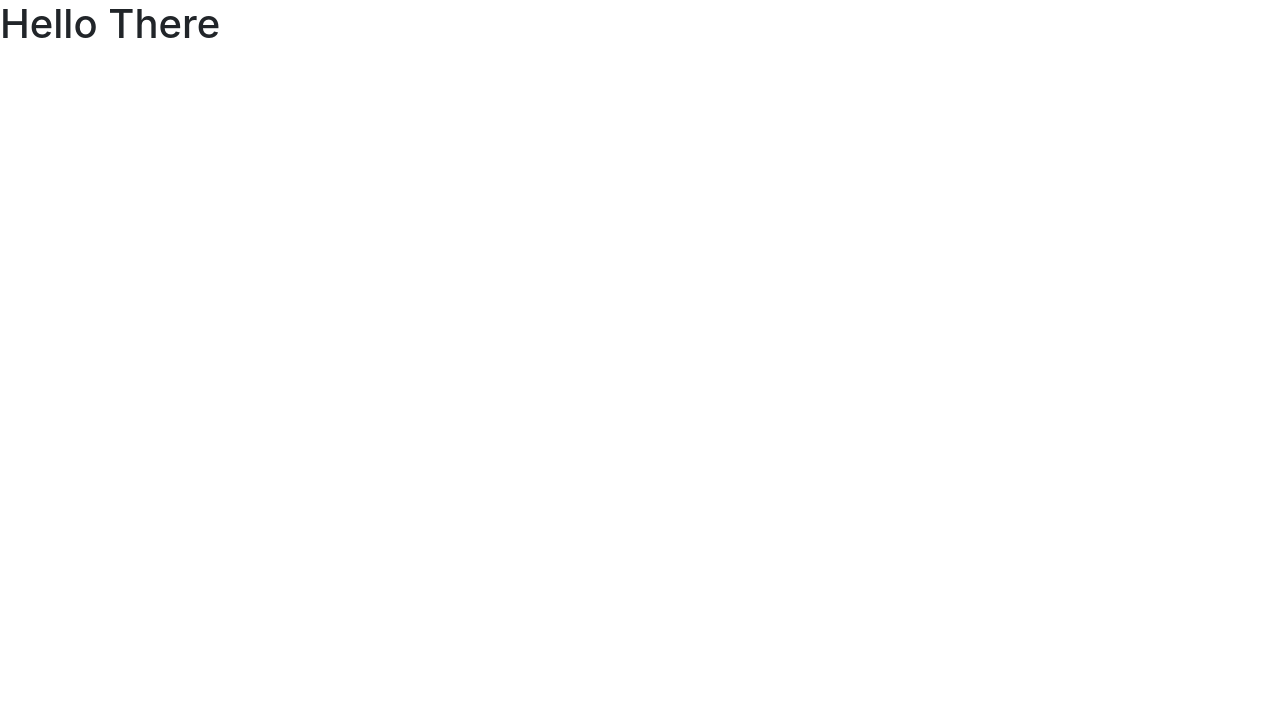
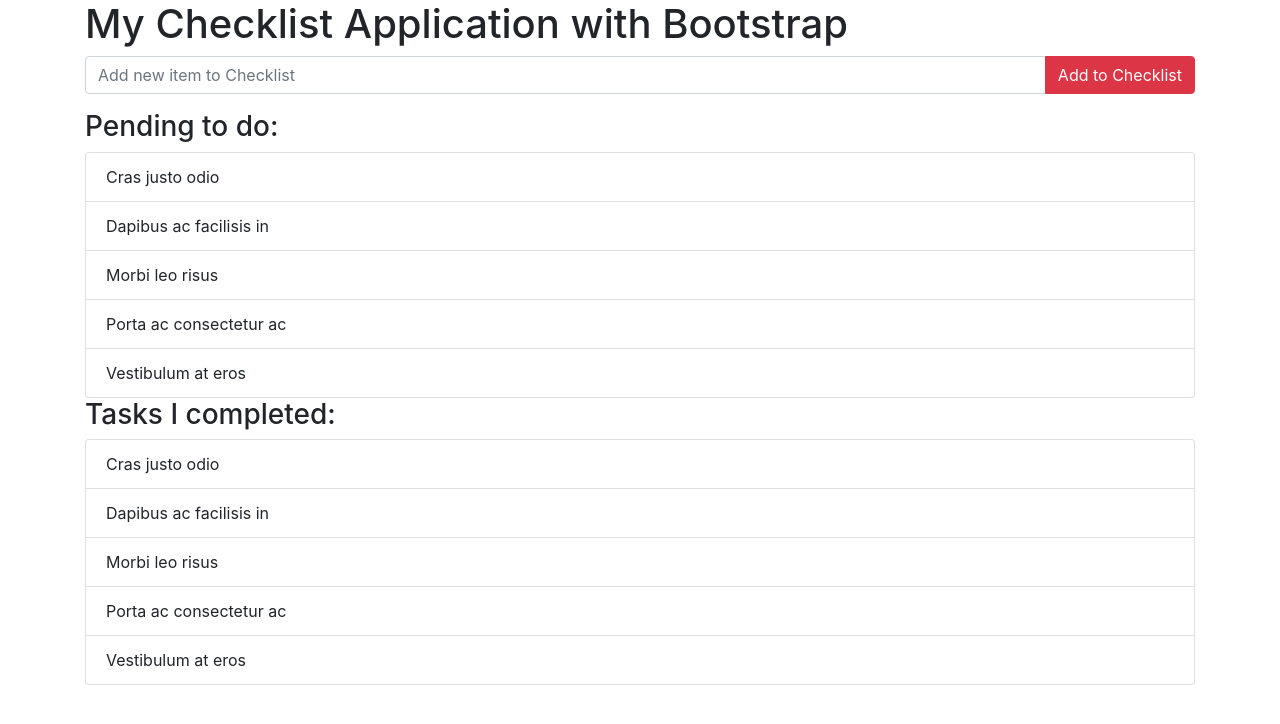
Before and after one commit to oloredo2/OLoredo2-Checklist-App-Bootstrap, a plain HTML site: page index.html in a window 1280 px wide. Drawn offline with nearby package versions, Linux system fonts and the light colour scheme.

Commit message:
Completed HTML portion

```diff
--- a/index.html
+++ b/index.html
@@ -5,11 +5,48 @@
     <meta name="viewport" content="width=device-width, initial-scale=1.0">
     <meta http-equiv="X-UA-Compatible" content="ie=edge">
     <title>My Checklist Application (Bootstrap Edition)</title>
-    <link rel="stylesheet" href="https://stackpath.bootstrapcdn.com/bootstrap/4.4.1/css/bootstrap.min.css" integrity="sha384-Vkoo8x4CGsO3+Hhxv8T/Q5PaXtkKtu6ug5TOeNV6gBiFeWPGFN9MuhOf23Q9Ifjh" crossorigin="anonymous">
+    <link rel="stylesheet" href="https://stackpath.bootstrapcdn.com/bootstrap/4.4.1/css/bootstrap.min.css"
+    integrity="sha384-Vkoo8x4CGsO3+Hhxv8T/Q5PaXtkKtu6ug5TOeNV6gBiFeWPGFN9MuhOf23Q9Ifjh" crossorigin="anonymous">
     <link rel="stylesheet" href="style.css">
 </head>
 <body>
-    <h1>Hello There</h1>
+    <div class="container">
+        <div class="header">
+            <h1>My Checklist Application with Bootstrap</h1>
+            <div class="form">
+                <div class="input-group mb-3">
+                    <input
+                    id="newText"
+                    <input type="text" class="form-control" placeholder="Add new item to Checklist">
+                    <div class="input-group-append">
+                      <button class="btn btn-danger" type="button" id="newBtn">Add to Checklist</button>
+                    </div>
+                  </div>
+            </div>
+        </div>
+        <div class="todos">
+            <div class="pendings">
+                <h3>Pending to do:</h3>
+                <ul class="list-group">
+                    <li class="list-group-item">Cras justo odio</li>
+                    <li class="list-group-item">Dapibus ac facilisis in</li>
+                    <li class="list-group-item">Morbi leo risus</li>
+                    <li class="list-group-item">Porta ac consectetur ac</li>
+                    <li class="list-group-item">Vestibulum at eros</li>
+                  </ul>
+            </div>
+            <div class="completed">
+                <h3>Tasks I completed:</h3>
+                <ul class="list-group">
+                    <li class="list-group-item">Cras justo odio</li>
+                    <li class="list-group-item">Dapibus ac facilisis in</li>
+                    <li class="list-group-item">Morbi leo risus</li>
+                    <li class="list-group-item">Porta ac consectetur ac</li>
+                    <li class="list-group-item">Vestibulum at eros</li>
+                  </ul>
+            </div>
+        </div>
+    </div>
     <script src="https://code.jquery.com/jquery-3.4.1.slim.min.js" integrity="sha384-J6qa4849blE2+poT4WnyKhv5vZF5SrPo0iEjwBvKU7imGFAV0wwj1yYfoRSJoZ+n" crossorigin="anonymous">
     </script>
     <script src="https://cdn.jsdelivr.net/npm/popper.js@1.16.0/dist/umd/popper.min.js" integrity="sha384-Q6E9RHvbIyZFJoft+2mJbHaEWldlvI9IOYy5n3zV9zzTtmI3UksdQRVvoxMfooAo" crossorigin="anonymous">
```
